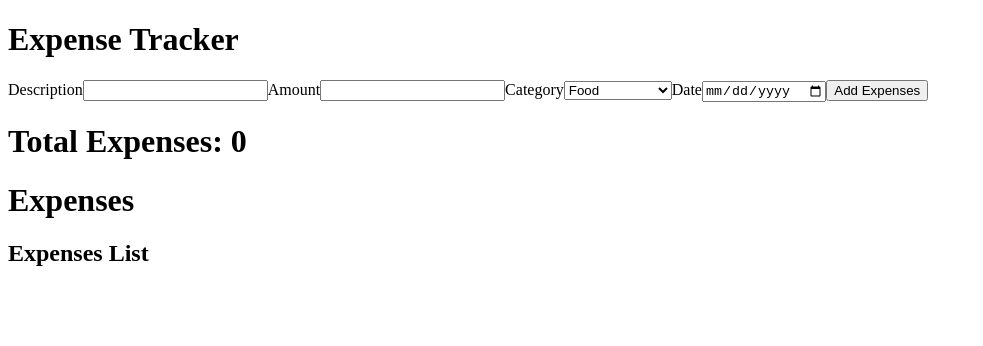
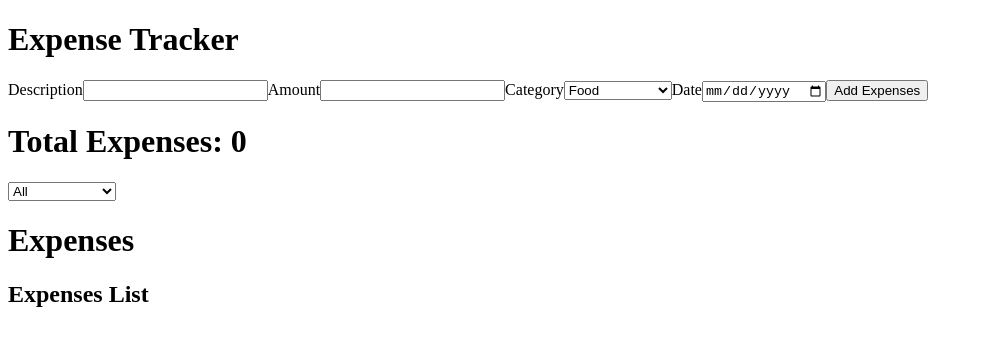
Before and after one commit to Russel-domingo/Expense-tracker, a React (Vite) app: page / in a window 1280 px wide. Shown: the top 346 px of the page, without its empty margins (0-983 px from the left). Built offline with nearby package versions, Linux system fonts and the light colour scheme.

Commit message:
Added: Filtering of expenses category

```diff
--- a/src/App.jsx
+++ b/src/App.jsx
@@ -5,7 +5,30 @@ import ExpensesList from './components/ExpensesList';
 
 function App() {
   const [expenses, setExpenses] = useState([]);
+  const [selectedCategory, setSelectedCategory] = useState("All");
 
+  const categories = [
+    'All',
+    'Food',
+    'Transportation',
+    'Bills',
+    'Shopping',
+    'Entertainment',
+    'Healthcare',
+    'Education',
+    'Personal',
+    'Others'
+  ];
+
+  function filteredCategory() {
+    let selected = selectedCategory;
+
+    if(selected === 'All') {
+        return expenses;
+    } else {
+        return expenses.filter((expense) => expense.category === selected);
+    }
+  }
   const totalExpense = expenses.reduce((expense, currentExpense) => {
     return expense + currentExpense.amount;
   }, 0);
@@ -28,8 +51,18 @@ function App() {
 
         <h1>Total Expenses: {totalExpense}</h1>
 
+        <select
+            name="category"
+            id="category"
+            value={selectedCategory}
+            onChange={(event) => setSelectedCategory(event.target.value)}
+        >
+            {categories.map((category) => {
+                return <option key={category} value={category}> {category}</option>
+            })}
+        </select>
         <h1>Expenses</h1>
-        <ExpensesList expenses={expenses} onDeleteExpenses={deleteExpense}/>
+        <ExpensesList expenses={filteredCategory()} onDeleteExpenses={deleteExpense}/>
     </div>
   );
 
--- a/src/components/ExpenseForm.jsx
+++ b/src/components/ExpenseForm.jsx
@@ -21,7 +21,7 @@ function ExpenseForm(props) {
 
        setDescription('');
        setAmount('');
-       setCategory('');
+       setCategory('Food');
        setDate('');
 
     }
```
